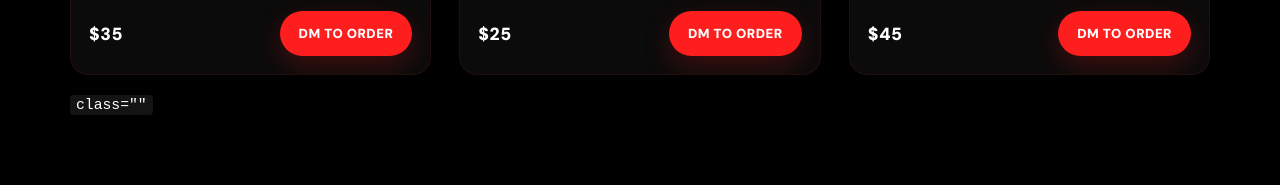
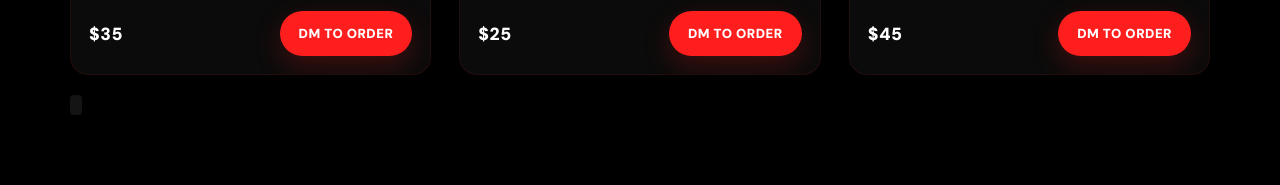
Before and after one commit to meechfulton-prog/high-frequency-streetwear, a plain HTML site: page index.html in a window 1280 px wide. Shown: the part 2372-2557 px from the top of the page. Drawn offline with nearby package versions, Linux system fonts and the light colour scheme.

Commit message:
Update index.html

```diff
--- a/index.html
+++ b/index.html
@@ -245,7 +245,7 @@
         </div>
 
         <p class="small" style="color:var(--muted); margin-top:18px;">
-           <code style="color:#fff; background:rgba(255,255,255,.08); padding:2px 6px; border-radius:4px;">class=""</code>
+           <code style="color:#fff; background:rgba(255,255,255,.08); padding:2px 6px; border-radius:4px;"></code>
         </p>
       </div>
     </section>
```
